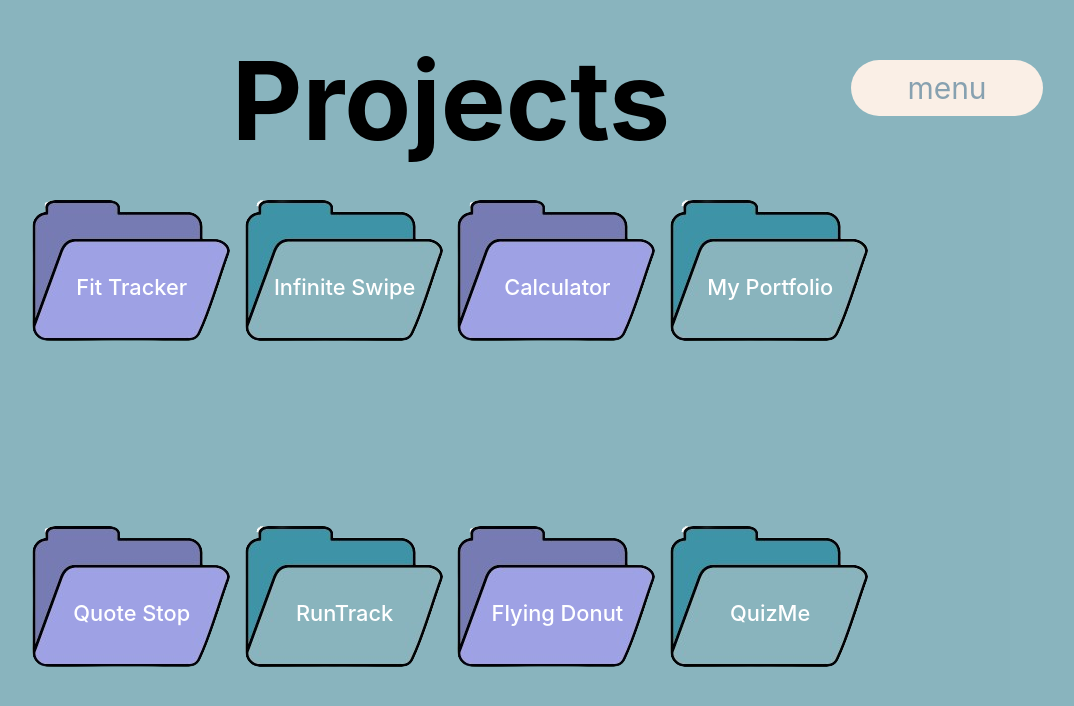
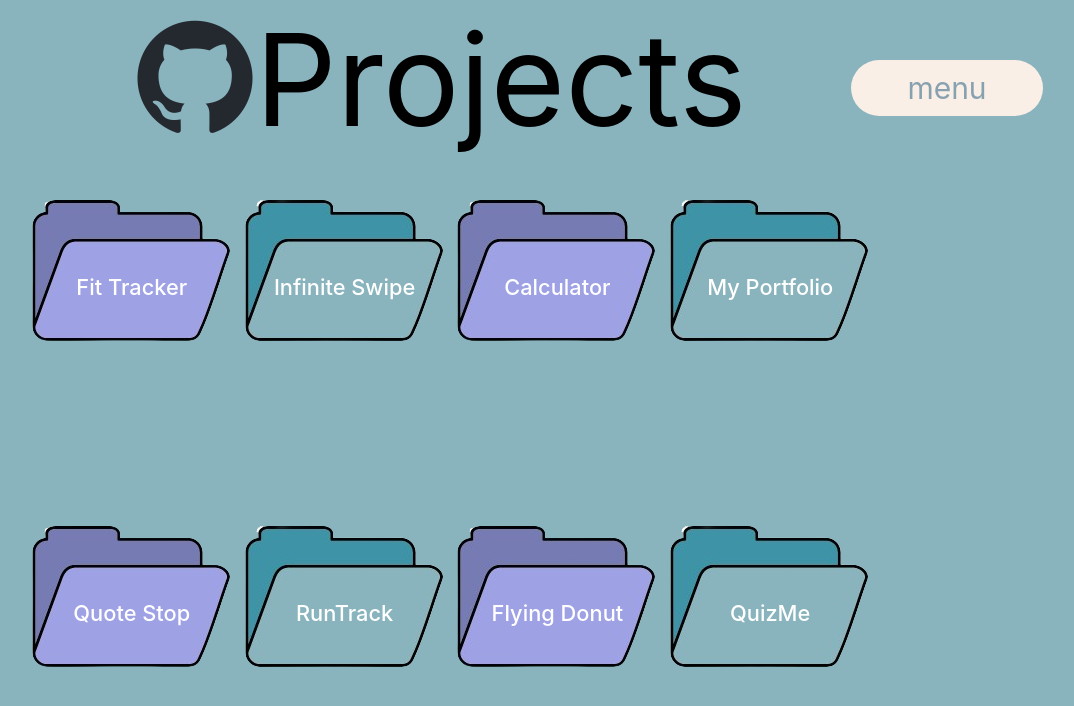
Before and after one commit to DroidStudioAS/Portfolio, a Vue app: page /projects in a window 1280 px wide. Shown: the top 706 px of the page, without its empty margins (189-1263 px from the left). Built offline with nearby package versions, Linux system fonts and the light colour scheme.

Commit message:
added github logo next to title name in project view and changeed compass for run tracker

```diff
--- a/src/views/ProjectView.vue
+++ b/src/views/ProjectView.vue
@@ -39,9 +39,9 @@ if(project.type===0){
     project_type_str.value='Mobile App'
     wwwImage.value.style.display='none'
     www_cont.value.style.display='none'
-
-    ps_cont.value.style.display = 'block'
-    playStoreImage.value.style.display='block'
+    //should be block but no play store acount active yet
+    ps_cont.value.style.display = 'none'
+    playStoreImage.value.style.display='none'
 }else{
     project_type_str.value='Website'
     wwwImage.value.style.display='block'
@@ -102,7 +102,7 @@ const projects = [
     , 'Frontend: XML, Java, Android Studio; Backend: SQLite;'
     , 'https://github.com/DroidStudioAS/QuoteStop'
     ),
-    new project('RunTrack',null,0,'./icon_app_compass.png'
+    new project('RunTrack',null,0,'./icon_app_rt.png'
     , 'Track The Time You Spent, Distance You Passed And The Route You Took On Your Run With RunTrack'
     , 'Frontend: XML, Java, Android Studio, Google Maps API; Backend: Backendless;'),
     new project('Flying Donut',null,0,'./icon_app_donut.png'
@@ -139,9 +139,15 @@ onMounted(()=>{
 
 </script>
 <template>
-    <h1 class="page_header" :style="{color:headerColor}">
-        Projects
-    </h1>
+    <div class="header_container">
+        <div class="header_link_container">
+            <a target="_blank" href="https://github.com/DroidStudioAS"><img src="/github-mark.png"></a>
+            <span class="page_title">
+            <h1>Projects</h1>
+            </span>
+        </div>
+
+    </div>
     <div class="main_container">
         <div v-for="project in projects"
         :key="project.name" >
@@ -165,21 +171,22 @@ onMounted(()=>{
 
 
         </div>
-        <div ref="pc" class="project_component">
+        <div ref="pc"
+         class="project_component">
             <div  ref="close_pc_button"
             class="close_pc_container"
             @click="closePc()" >
                 <img src="/button_close_cp.png">
             </div>
             <div class="project_name_container">
-                <h1 ref="project_name">
+                <h2 ref="project_name">
                    {{project_name_in_focus}}
-                </h1>
+                </h2>
             </div>
             <div class="project_type_container">
-                <h2>
+                <h3>
                      {{ project_type_str }}
-                </h2>
+                </h3>
             </div>
             <div  class="project_logo_container">
                 <img
@@ -188,6 +195,7 @@ onMounted(()=>{
             <div class="project_description_container">
                 <p>
                     {{ project_desc }}
+                    <br>
                     {{ project_stack }}
                 </p>
             </div>
@@ -201,10 +209,50 @@ onMounted(()=>{
 
 </template>
 <style scoped>
+
+/************CRUCIAL START*************/
 *{
     color: white;
 }
-/************CRUCIAL START*************/
+h1{
+    color: black;
+}
+
+.header_link_container{
+ width: 100vw;
+ height: 25vh;
+
+ padding-bottom: 5vh;
+
+ display: flex;
+ justify-content: center;
+ align-items: center;
+
+ background: #89B4BE;
+
+ position: absolute;
+ left: 0vw;
+ top: 0vh;
+
+ color: black;
+}
+.header_link_container img{
+ height: 15vh;
+}
+.page_title{
+ width: 40vw;
+ height: 25vh;
+
+ display: flex;
+ justify-content: start;
+ align-items: center;
+
+ font-size: 5vw;
+ font-weight: 700;
+ color: black;
+ background: #89B4BE;
+ transition: color 1s ease-in-out;
+}
 .main_container{
     height: 80vh;
     width: 100vw;
@@ -218,22 +266,13 @@ onMounted(()=>{
     overflow-y: auto;
 }
 .page_header{
-    position: absolute;
-    top: 0%;
-    left: 0%;
-
-    width: 100vw;
-    height: 25vh;
+    height: 20vh;
     font-size: 10cap;
     font-weight: 700;
 
-    display: flex;
-    flex-flow: row nowrap;
-    justify-content: center;
-    align-items: center;
+
 
     color: black;
-    z-index: 4;
     background: #89B4BE;
 
     transition: color 1s ease-in-out;
@@ -277,6 +316,8 @@ onMounted(()=>{
 
     visibility: hidden;
 
+    color: white;
+
 }
 /********pc_layout_items*******/
 /***50vh and 45vw is the space the children are working with***/
@@ -307,7 +348,7 @@ onMounted(()=>{
     display: flex;
     justify-content: center;
     align-items: center;
-    font-size: 2.5vw
+    font-size: 2.5vw;
 }
 .project_type_container{
     height: 10vh;
```
Also changed, not shown: public/icon_app_rt.png (added).
